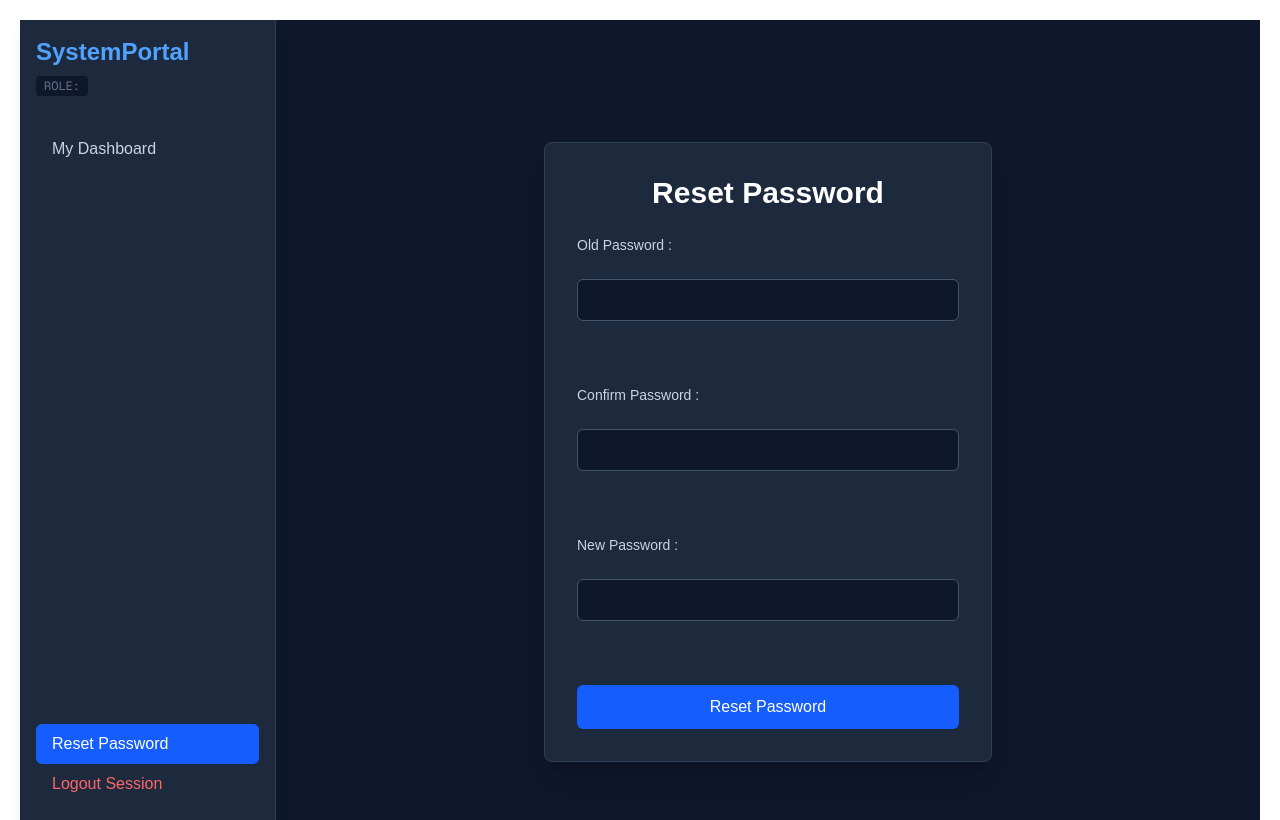
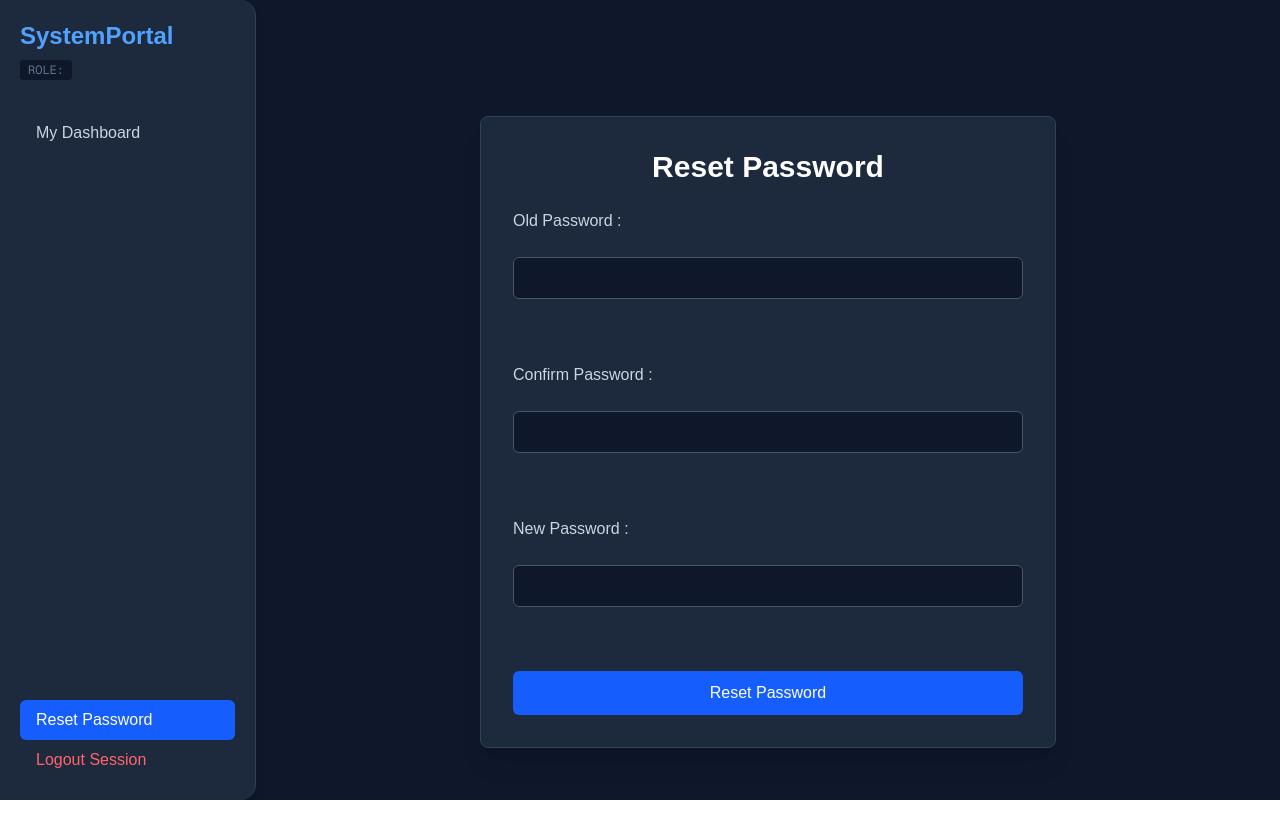
Before and after one commit to RahilMaiyani/AuthNext, a Next.js app: page /user/reset-password in a window 1280 px wide. Built offline with nearby package versions, Linux system fonts and the light colour scheme; no server answers.

Commit message:
Minor changes

```diff
--- a/app/(dashboard)/admin/users/page.tsx
+++ b/app/(dashboard)/admin/users/page.tsx
@@ -48,7 +48,6 @@ export default function RosterPage() {
         setIsLoading(false);
       }
     };
-
     fetchUsers();
   }, [page, debouncedSearch, role, status, roleUpdated]);
 
@@ -107,7 +106,7 @@ export default function RosterPage() {
             value={search}
             onChange={(e) => setSearch(e.target.value)}
             placeholder="Search by email..."
-            className="w-full px-3 py-2 bg-slate-900 border border-slate-600 rounded text-sm text-white focus:outline-none focus:border-blue-500"
+            className="w-full px-3 py-2 bg-slate-900 border border-slate-600 rounded-xl text-sm text-white focus:outline-none focus:border-blue-500"
           />
         </div>
 
@@ -119,7 +118,7 @@ export default function RosterPage() {
           <select
             value={role}
             onChange={(e) => setRole(e.target.value)}
-            className="w-full px-3 py-2 bg-slate-900 border border-slate-600 rounded text-sm text-white focus:outline-none focus:border-blue-500"
+            className="w-full px-3 py-2 bg-slate-900 border border-slate-600 rounded-xl text-sm text-white focus:outline-none focus:border-blue-500"
           >
             <option value="">All Roles</option>
             <option value="admin">Admin</option>
@@ -135,7 +134,7 @@ export default function RosterPage() {
           <select
             value={status}
             onChange={(e) => setStatus(e.target.value)}
-            className="w-full px-3 py-2 bg-slate-900 border border-slate-600 rounded text-sm text-white focus:outline-none focus:border-blue-500"
+            className="w-full px-3 py-2 bg-slate-900 border border-slate-600 rounded-xl text-sm text-white focus:outline-none focus:border-blue-500"
           >
             <option value="">All Statuses</option>
             <option value="pending">Pending</option>
@@ -148,7 +147,7 @@ export default function RosterPage() {
         <div className="flex gap-2">
           <button
             onClick={handleClearFilters}
-            className="px-4 py-2 bg-slate-700 hover:bg-slate-600 text-slate-300 text-sm rounded transition-colors"
+            className="px-4 py-2 bg-slate-700 hover:bg-red-500/90 text-slate-300 text-sm rounded-xl transition-colors"
           >
             Clear
           </button>
@@ -198,7 +197,7 @@ export default function RosterPage() {
                   <td className="px-6 py-4 capitalize">{u.role}</td>
                   <td className="px-6 py-4">
                     <span
-                      className={`px-2 py-1 rounded text-xs capitalize ${
+                      className={`px-3 py-2 rounded-full text-xs capitalize ${
                         u.status === "pending"
                           ? "bg-amber-900/50 text-amber-400"
                           : u.status === "approved"
@@ -223,7 +222,7 @@ export default function RosterPage() {
           disabled={page === 1 || isLoading}
           className="px-4 py-2 bg-slate-700 hover:bg-slate-600 disabled:opacity-50 disabled:cursor-not-allowed text-white rounded-md transition-all"
         >
-          Previous
+          {"<"}
         </button>
 
         <span className="text-slate-400 font-medium">
@@ -235,7 +234,7 @@ export default function RosterPage() {
           disabled={page === totalPages || isLoading}
           className="px-4 py-2 bg-blue-600 hover:bg-blue-500 disabled:opacity-50 disabled:cursor-not-allowed text-white rounded-md transition-all"
         >
-          Next
+          {">"}
         </button>
       </div>
 
--- a/app/(dashboard)/layout.tsx
+++ b/app/(dashboard)/layout.tsx
@@ -23,7 +23,7 @@ export default function DashboardLayout({
   return (
     <div className="flex h-screen bg-slate-900 text-white">
       {/* Sidebar Navigation */}
-      <aside className="w-64 bg-slate-800 flex flex-col p-4 shadow-lg border-r border-slate-700">
+      <aside className="w-64 bg-slate-800 flex flex-col p-5 shadow-lg border-r border-slate-700 rounded-r-2xl">
         <div className="mb-8">
           <h2 className="text-2xl font-bold text-blue-400">SystemPortal</h2>
           <p className="text-sm text-slate-400 mt-1">{user?.email}</p>
--- a/app/(dashboard)/user/reset-password/page.tsx
+++ b/app/(dashboard)/user/reset-password/page.tsx
@@ -58,7 +58,7 @@ const ResetPassword = () => {
 
   return (
     <div className="flex min-h-screen items-center justify-center bg-slate-900 px-4">
-      <div className="w-full max-w-md bg-slate-800 rounded-lg shadow-xl p-8 border border-slate-700">
+      <div className="w-full max-w-xl bg-slate-800 rounded-lg shadow-xl p-8 border border-slate-700">
         <h1 className="text-3xl font-bold text-white mb-6 text-center">
           Reset Password
         </h1>
@@ -78,7 +78,7 @@ const ResetPassword = () => {
         <div>
           <form onSubmit={handleSubmit} className="flex flex-col gap-5">
             <label
-              className="block text-sm font-medium text-slate-300 mb-1"
+              className="block text-md font-medium text-slate-300 mb-1"
               htmlFor="oldPassword"
             >
               Old Password :
@@ -94,7 +94,7 @@ const ResetPassword = () => {
             <br />
             <label
               htmlFor="confirmPassword"
-              className="block text-sm font-medium text-slate-300 mb-1"
+              className="block text-md font-medium text-slate-300 mb-1"
             >
               Confirm Password :
             </label>
@@ -109,7 +109,7 @@ const ResetPassword = () => {
             <br />
             <label
               htmlFor="newPassword"
-              className="block text-sm font-medium text-slate-300 mb-1"
+              className="block text-md font-medium text-slate-300 mb-1"
             >
               New Password :
             </label>
--- a/app/layout.tsx
+++ b/app/layout.tsx
@@ -24,7 +24,7 @@ export default function RootLayout({ children }: LayoutProps<"/">) {
       lang="en"
       className={`${geistSans.variable} ${geistMono.variable} h-full antialiased`}
     >
-      <body className="min-h-full flex flex-col m-5">
+      <body className="min-h-full flex flex-col">
         <AuthProvider>{children}</AuthProvider>
       </body>
     </html>
```
